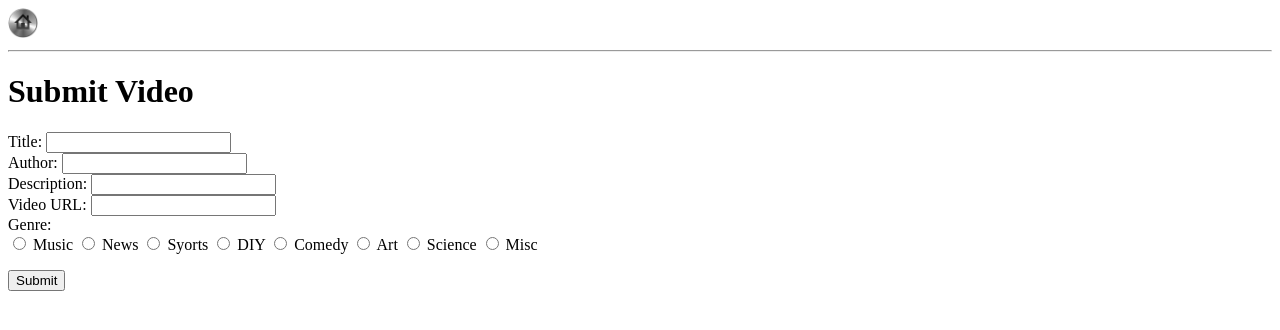
After one commit to bocast96/VideoApp, a PHP site: page /submitVideo.php in a window 1280 px wide. The commit adds this page. Shown: the top 330 px of the page. Run offline with PHP 8.4, Linux system fonts and the light colour scheme; the visitor is signed in with stand-in values (Sample User, id 1).

Commit message:
Added video submission

```diff
--- /dev/null
+++ b/submitVideo.php
@@ -0,0 +1,91 @@
+<?php
+
+require_once "suppor.php";
+require_once "databaseAccessObject.php";
+
+session_start();
+
+
+if (!isset($_POST['submit'])){
+    if ($_SESSION['userId']) {
+            $body = <<<BOD
+        <form action="submitVideo.php" method="post" enctype="multipart/form-data">
+        <p>
+            <h1>Submit Video</h1>
+        </p>
+        <p>
+            Title: <input type="text" name="title" maxlength="50" required /><br>
+            Author: <input type="text" name="author" maxlength="20" /><br>
+            Description: <input type="text" name="description" maxlength="200" /><br>
+            Video URL: <input type="text" name="link" maxlength="200" /><br>
+            Genre: <br>
+            <input type="radio" name="genre" id="genre" value='music'/> Music
+            <input type="radio" name="genre" id="genre" value='news'/> News
+            <input type="radio" name="genre" id="genre" value='sports'/> Syorts
+            <input type="radio" name="genre" id="genre" value='DIY'/> DIY
+            <input type="radio" name="genre" id="genre" value='comedy'/> Comedy
+            <input type="radio" name="genre" id="genre" value='art'/> Art
+            <input type="radio" name="genre" id="genre" value='science'/> Science
+            <input type="radio" name="genre" id="genre" value='misc'/> Misc
+        <p>
+            <input type="submit" name="submit"/>
+        </p>
+    </form>
+BOD;
+
+    } else {
+        $body = <<<BOD
+        <form action='index.html'>
+            <h1>Not logged in</h1>
+            <p>Please return to the main menu</p>
+            <p>
+                <input type='submit' name='begin' value='Main Menu' />
+            </p>
+        </form>
+BOD;
+    }
+    echo generatePage($body);
+} else {
+     if ($_SESSION['userId']) {
+         $userId = $_SESSION['userId'];
+         $title = $_POST['title'];
+         $genre = $_POST['genre'];
+         $author = $_POST['author'];
+         $description = $_POST['description'];
+         $link =$_POST['link'];
+
+         $dao = new DAO();
+         $result = $dao->storeVideo($userId, $title, $genre, $author, $description, $link);
+
+         $fetch = $dao->fetchVideo($userId, $title);
+         print $fetch;
+
+            $body = <<<BOD
+            <form action="index.html">
+                <p>
+                    <h1>Video Uploaded</h1>
+                </p>
+                <p>
+                <p>
+                    <input type="submit" name="submit"/>
+                </p>
+            </form>
+BOD;
+
+    } else {
+        $body = <<<BOD
+        <form action='index.html'>
+            <h1>Not logged in</h1>
+            <p>Please return to the main menu</p>
+            <p>
+                <input type='submit' name='begin' value='Main Menu' />
+            </p>
+        </form>
+BOD;
+
+
+    }
+
+    echo generatePage($body);
+
+}
```
Also changed, not shown: login.php (+10 -4 lines), DB_setup.php (line endings or trailing spaces).
